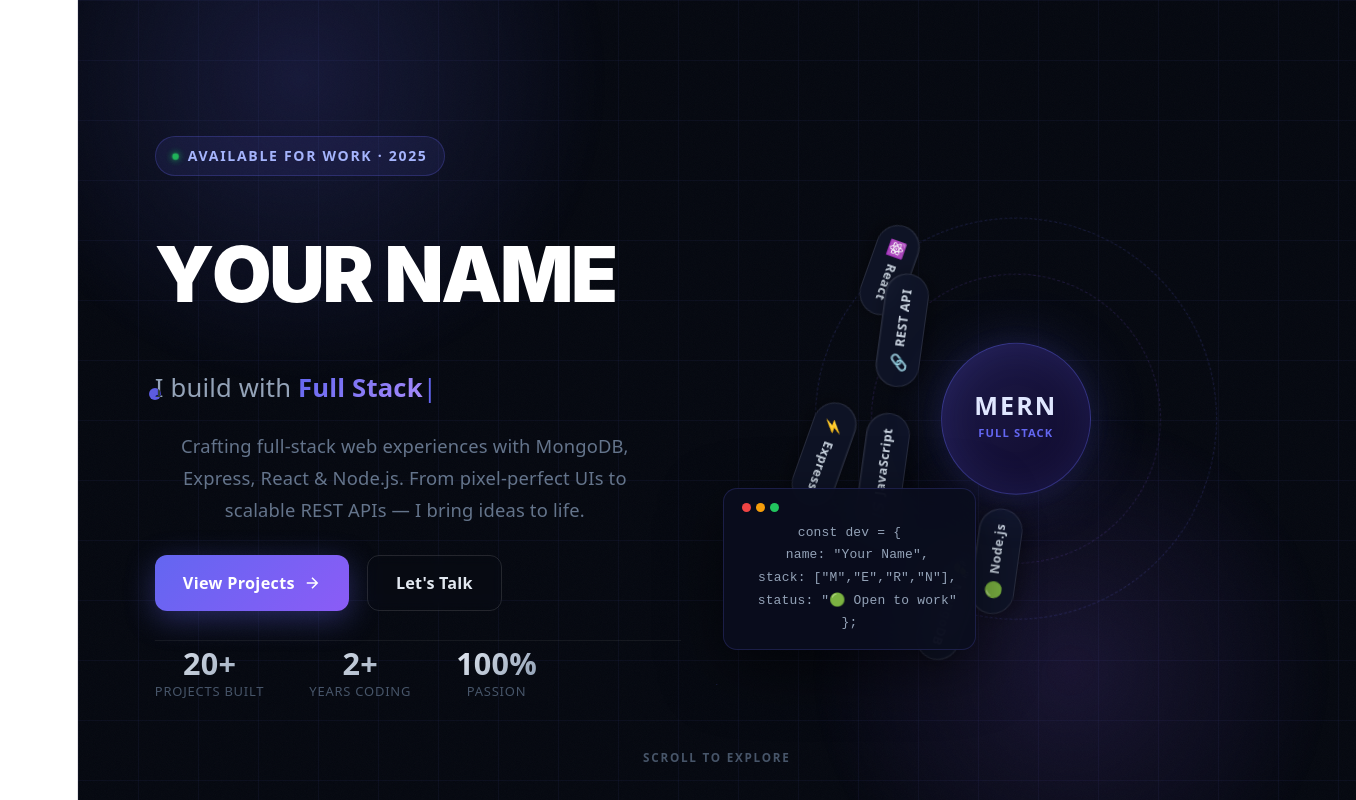
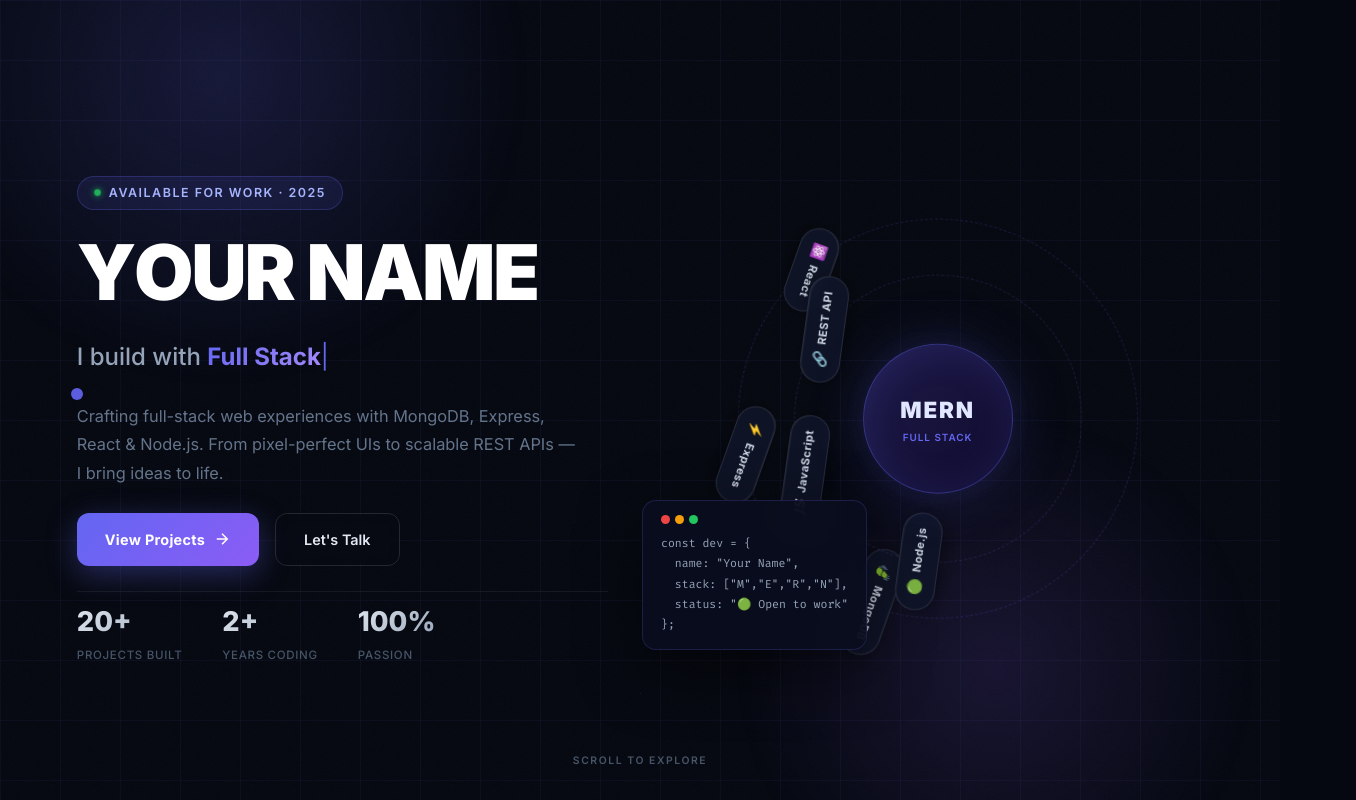
Before and after one commit to itsSopno/Angel_of_Unknown, a React app: page / in a window 1280 px wide. Shown: the whole page, 1356 px wide, since content can reach past the window. Built offline with nearby package versions, Linux system fonts and the light colour scheme; no server answers; the HTML template or start-up script is replaced by a standard one.

Commit message:
Save changes

```diff
--- a/src/App.css
+++ b/src/App.css
@@ -1,184 +1,57 @@
-.counter {
-  font-size: 16px;
-  padding: 5px 10px;
-  border-radius: 5px;
-  color: var(--accent);
-  background: var(--accent-bg);
-  border: 2px solid transparent;
-  transition: border-color 0.3s;
-  margin-bottom: 24px;
+@import url('https://fonts.googleapis.com/css2?family=Inter:wght@400;500;600;700;800;900&family=Outfit:wght@400;500;700;900&family=Fira+Code:wght@400;500&display=swap');
 
-  &:hover {
-    border-color: var(--accent-border);
-  }
-  &:focus-visible {
-    outline: 2px solid var(--accent);
-    outline-offset: 2px;
-  }
+*, *::before, *::after {
+  box-sizing: border-box;
+  margin: 0;
+  padding: 0;
 }
 
-.hero {
-  position: relative;
-
-  .base,
-  .framework,
-  .vite {
-    inset-inline: 0;
-    margin: 0 auto;
-  }
-
-  .base {
-    width: 170px;
-    position: relative;
-    z-index: 0;
-  }
-
-  .framework,
-  .vite {
-    position: absolute;
-  }
-
-  .framework {
-    z-index: 1;
-    top: 34px;
-    height: 28px;
-    transform: perspective(2000px) rotateZ(300deg) rotateX(44deg) rotateY(39deg)
-      scale(1.4);
-  }
-
-  .vite {
-    z-index: 0;
-    top: 107px;
-    height: 26px;
-    width: auto;
-    transform: perspective(2000px) rotateZ(300deg) rotateX(40deg) rotateY(39deg)
-      scale(0.8);
-  }
+html {
+  scroll-behavior: smooth;
+  font-size: 16px;
 }
 
-#center {
-  display: flex;
-  flex-direction: column;
-  gap: 25px;
-  place-content: center;
-  place-items: center;
-  flex-grow: 1;
-
-  @media (max-width: 1024px) {
-    padding: 32px 20px 24px;
-    gap: 18px;
-  }
+body {
+  font-family: 'Inter', 'Outfit', system-ui, sans-serif;
+  background: #050810;
+  color: #e2e8f0;
+  line-height: 1.6;
+  -webkit-font-smoothing: antialiased;
+  -moz-osx-font-smoothing: grayscale;
+  cursor: none;
+  overflow-x: hidden;
 }
 
-#next-steps {
-  display: flex;
-  border-top: 1px solid var(--border);
-  text-align: left;
-
-  & > div {
-    flex: 1 1 0;
-    padding: 32px;
-    @media (max-width: 1024px) {
-      padding: 24px 20px;
-    }
-  }
-
-  .icon {
-    margin-bottom: 16px;
-    width: 22px;
-    height: 22px;
-  }
-
-  @media (max-width: 1024px) {
-    flex-direction: column;
-    text-align: center;
-  }
+a {
+  text-decoration: none;
+  color: inherit;
 }
 
-#docs {
-  border-right: 1px solid var(--border);
-
-  @media (max-width: 1024px) {
-    border-right: none;
-    border-bottom: 1px solid var(--border);
-  }
+img, video {
+  max-width: 100%;
+  display: block;
 }
 
-#next-steps ul {
-  list-style: none;
-  padding: 0;
-  display: flex;
-  gap: 8px;
-  margin: 32px 0 0;
-
-  .logo {
-    height: 18px;
-  }
-
-  a {
-    color: var(--text-h);
-    font-size: 16px;
-    border-radius: 6px;
-    background: var(--social-bg);
-    display: flex;
-    padding: 6px 12px;
-    align-items: center;
-    gap: 8px;
-    text-decoration: none;
-    transition: box-shadow 0.3s;
-
-    &:hover {
-      box-shadow: var(--shadow);
-    }
-    .button-icon {
-      height: 18px;
-      width: 18px;
-    }
-  }
-
-  @media (max-width: 1024px) {
-    margin-top: 20px;
-    flex-wrap: wrap;
-    justify-content: center;
-
-    li {
-      flex: 1 1 calc(50% - 8px);
-    }
-
-    a {
-      width: 100%;
-      justify-content: center;
-      box-sizing: border-box;
-    }
-  }
+button {
+  cursor: pointer;
+  font-family: inherit;
 }
 
-#spacer {
-  height: 88px;
-  border-top: 1px solid var(--border);
-  @media (max-width: 1024px) {
-    height: 48px;
-  }
+::-webkit-scrollbar {
+  width: 5px;
+}
+::-webkit-scrollbar-track {
+  background: #050810;
+}
+::-webkit-scrollbar-thumb {
+  background: #1e293b;
+  border-radius: 10px;
+}
+::-webkit-scrollbar-thumb:hover {
+  background: #6366f1;
 }
 
-.ticks {
-  position: relative;
-  width: 100%;
-
-  &::before,
-  &::after {
-    content: '';
-    position: absolute;
-    top: -4.5px;
-    border: 5px solid transparent;
-  }
-
-  &::before {
-    left: 0;
-    border-left-color: var(--border);
-  }
-  &::after {
-    right: 0;
-    border-right-color: var(--border);
-  }
+::selection {
+  background: rgba(99, 102, 241, 0.3);
+  color: #fff;
 }
--- a/src/index.css
+++ b/src/index.css
@@ -1,111 +1 @@
-:root {
-  --text: #6b6375;
-  --text-h: #08060d;
-  --bg: #fff;
-  --border: #e5e4e7;
-  --code-bg: #f4f3ec;
-  --accent: #aa3bff;
-  --accent-bg: rgba(170, 59, 255, 0.1);
-  --accent-border: rgba(170, 59, 255, 0.5);
-  --social-bg: rgba(244, 243, 236, 0.5);
-  --shadow:
-    rgba(0, 0, 0, 0.1) 0 10px 15px -3px, rgba(0, 0, 0, 0.05) 0 4px 6px -2px;
-
-  --sans: system-ui, 'Segoe UI', Roboto, sans-serif;
-  --heading: system-ui, 'Segoe UI', Roboto, sans-serif;
-  --mono: ui-monospace, Consolas, monospace;
-
-  font: 18px/145% var(--sans);
-  letter-spacing: 0.18px;
-  color-scheme: light dark;
-  color: var(--text);
-  background: var(--bg);
-  font-synthesis: none;
-  text-rendering: optimizeLegibility;
-  -webkit-font-smoothing: antialiased;
-  -moz-osx-font-smoothing: grayscale;
-
-  @media (max-width: 1024px) {
-    font-size: 16px;
-  }
-}
-
-@media (prefers-color-scheme: dark) {
-  :root {
-    --text: #9ca3af;
-    --text-h: #f3f4f6;
-    --bg: #16171d;
-    --border: #2e303a;
-    --code-bg: #1f2028;
-    --accent: #c084fc;
-    --accent-bg: rgba(192, 132, 252, 0.15);
-    --accent-border: rgba(192, 132, 252, 0.5);
-    --social-bg: rgba(47, 48, 58, 0.5);
-    --shadow:
-      rgba(0, 0, 0, 0.4) 0 10px 15px -3px, rgba(0, 0, 0, 0.25) 0 4px 6px -2px;
-  }
-
-  #social .button-icon {
-    filter: invert(1) brightness(2);
-  }
-}
-
-body {
-  margin: 0;
-}
-
-#root {
-  width: 1126px;
-  max-width: 100%;
-  margin: 0 auto;
-  text-align: center;
-  border-inline: 1px solid var(--border);
-  min-height: 100svh;
-  display: flex;
-  flex-direction: column;
-  box-sizing: border-box;
-}
-
-h1,
-h2 {
-  font-family: var(--heading);
-  font-weight: 500;
-  color: var(--text-h);
-}
-
-h1 {
-  font-size: 56px;
-  letter-spacing: -1.68px;
-  margin: 32px 0;
-  @media (max-width: 1024px) {
-    font-size: 36px;
-    margin: 20px 0;
-  }
-}
-h2 {
-  font-size: 24px;
-  line-height: 118%;
-  letter-spacing: -0.24px;
-  margin: 0 0 8px;
-  @media (max-width: 1024px) {
-    font-size: 20px;
-  }
-}
-p {
-  margin: 0;
-}
-
-code,
-.counter {
-  font-family: var(--mono);
-  display: inline-flex;
-  border-radius: 4px;
-  color: var(--text-h);
-}
-
-code {
-  font-size: 15px;
-  line-height: 135%;
-  padding: 4px 8px;
-  background: var(--code-bg);
-}
+/* All global styles are in App.css */
```
